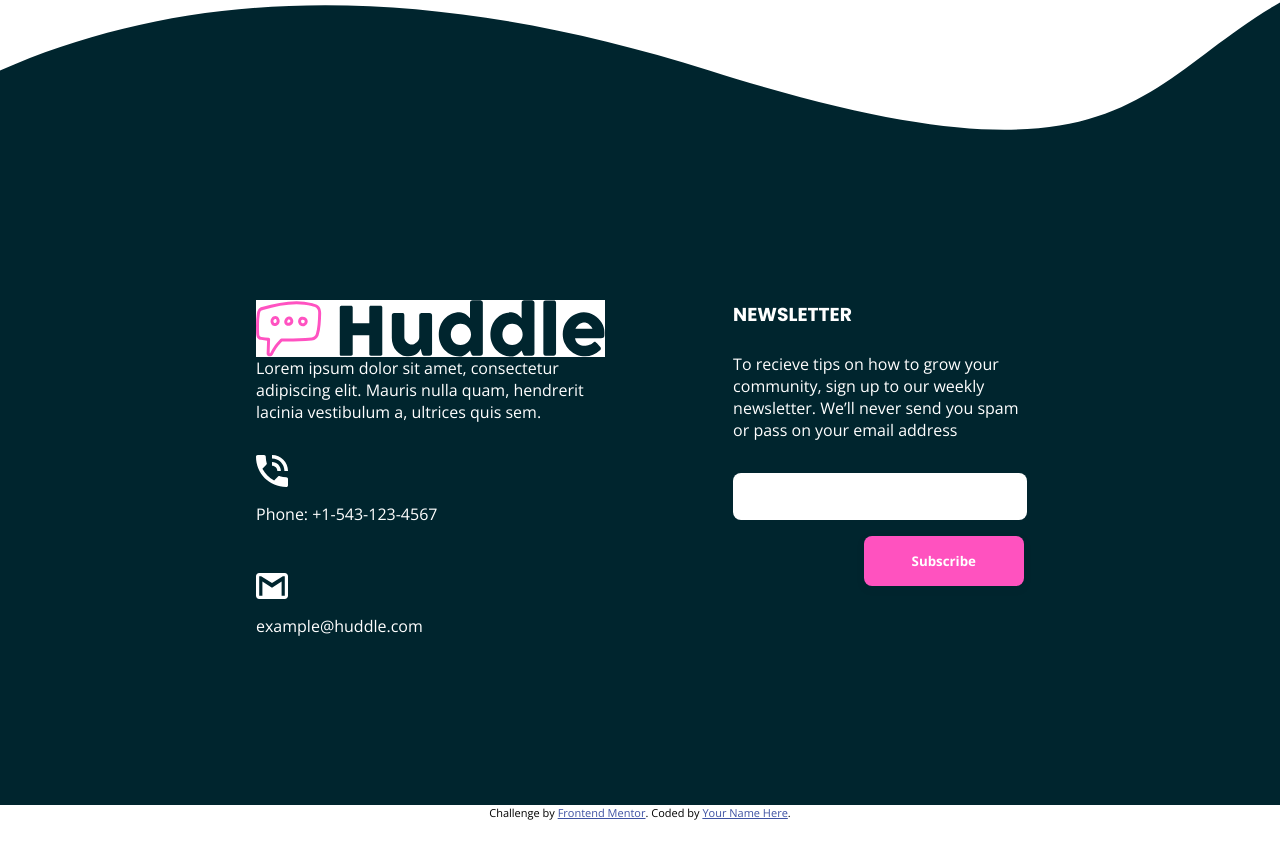
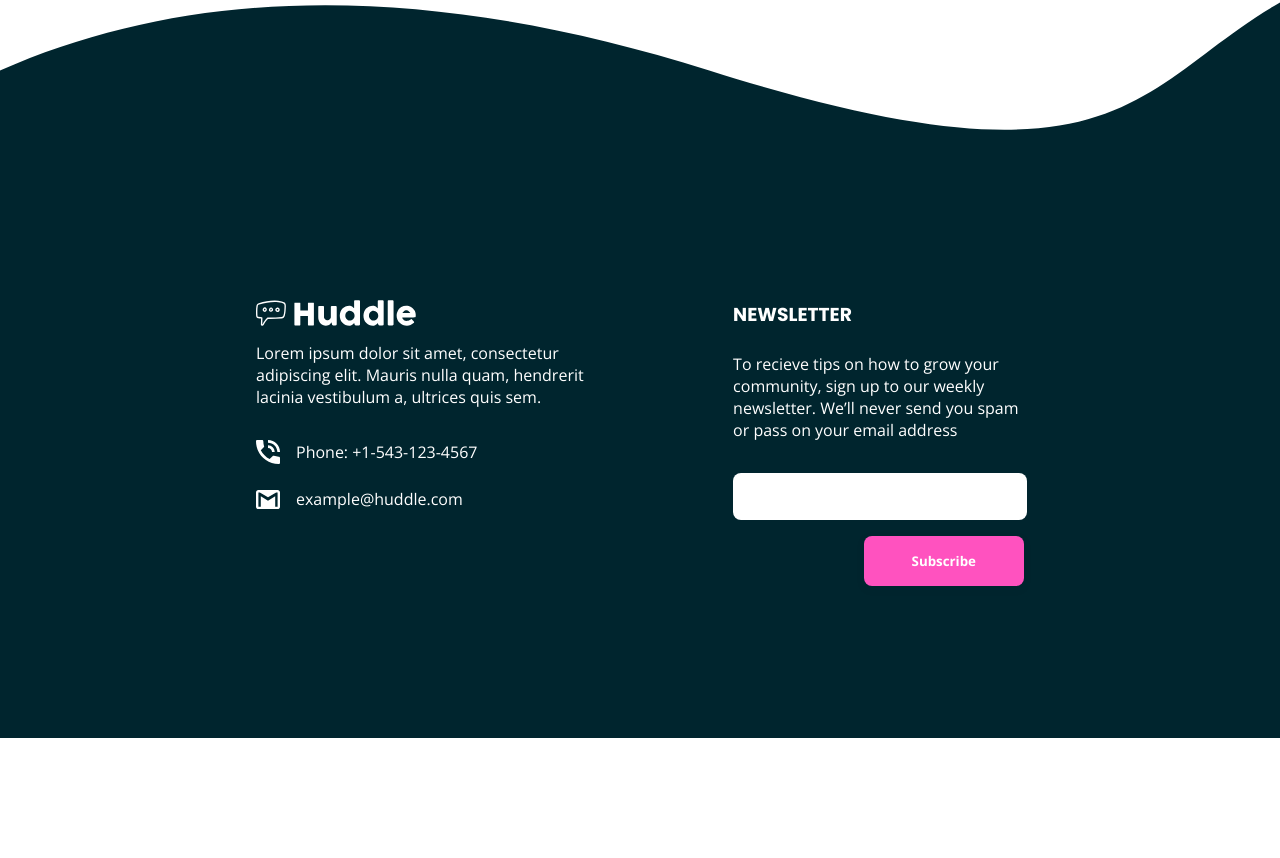
Before and after one commit to iynulwa/Huddle-landing-page, a plain HTML site: page index.html in a window 1280 px wide. Shown: the part 4376-5234 px from the top of the page. After the commit the page ends 5114 px from the top, so only its background shows below. Drawn offline with nearby package versions, Linux system fonts and the light colour scheme.

Commit message:
footer section completed

```diff
--- a/index.html
+++ b/index.html
@@ -147,7 +147,7 @@
               </form>
           </div>
 
-          <div class="information">
+          <div class="information huddle-info">
             <img src="./images/logo.svg" alt="logo" class="logo-bottom">
 
             <p class="left-align">Lorem ipsum dolor sit amet, consectetur adipiscing elit. Mauris nulla quam, hendrerit lacinia
@@ -171,12 +171,12 @@
 
     </main>
 
-    <footer>
+    <!--<footer>
       <p class="attribution">
         Challenge by <a href="https://www.frontendmentor.io?ref=challenge" target="_blank">Frontend Mentor</a>.
         Coded by <a href="#">Your Name Here</a>.
       </p>
-    </footer>
+    </footer> -->
   </div>
 
 </body>
--- a/styles.css
+++ b/styles.css
@@ -163,23 +163,40 @@ p {
     margin-bottom: 1rem;
 }
 
+.contact-info {
+    display: flex;
+    align-items: center;
+    gap: 1rem;
+    margin-bottom: 1.5rem;
+}
+
 .contact-info > p {
-    padding-top: 1rem;
+    margin-bottom: 0;
 }
 
 .icons {
-    width: 2rem;
+    width: 1.5rem;
     height: auto;
 }
 
+.huddle-info {
+    clear: both;
+    display: flex;
+    flex-direction: column;
+}
+
 .logo-bottom {
-    background-color: white;
+    filter: brightness(0) invert(1);
+    width: 10rem;
+    height: auto;
+    margin-bottom: 1rem;
 }
 
 .input {
     width: 90%;
     border-radius: 0.5rem;
     padding: 1rem;
+    float: left;
 }
 
 .submit {
```
